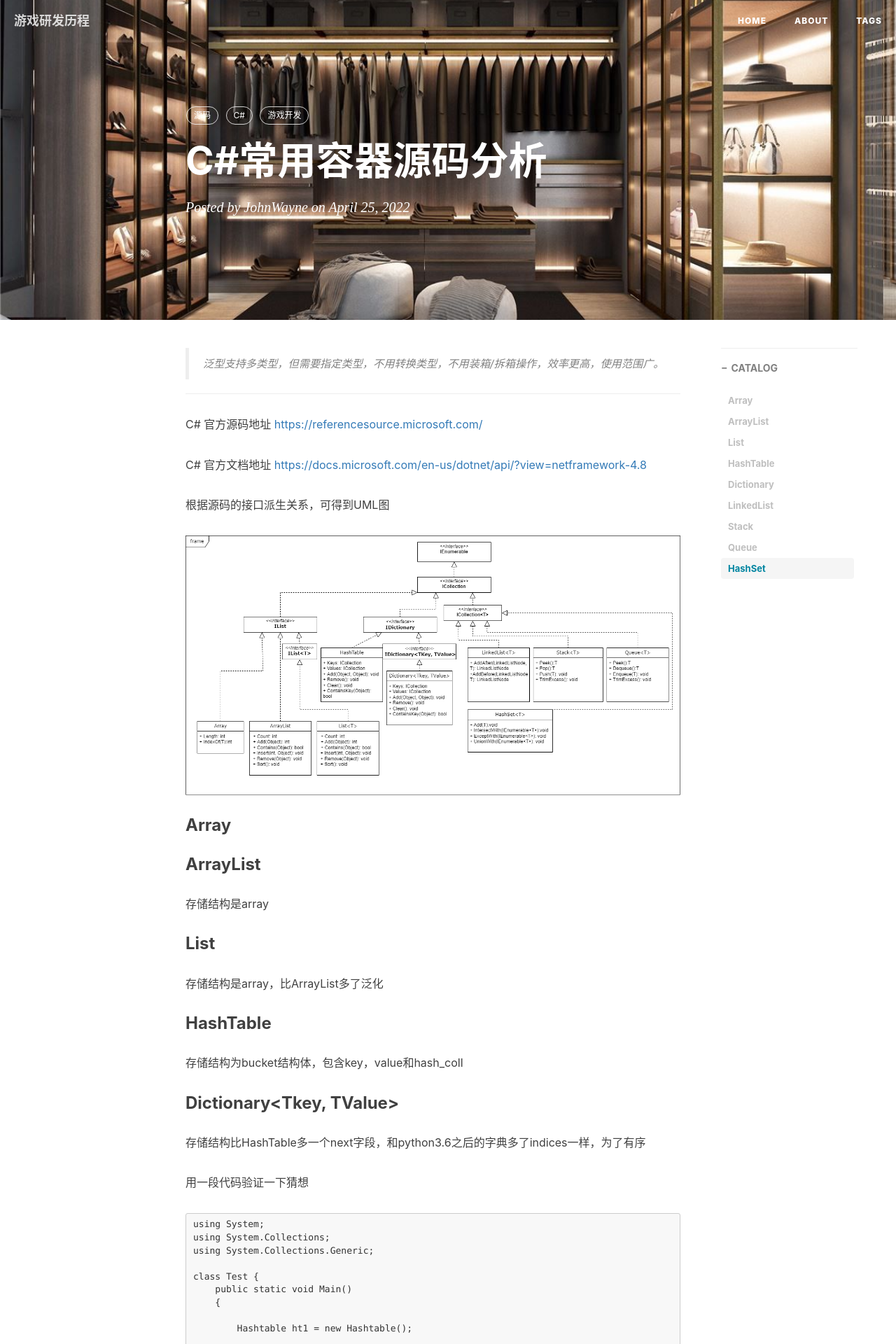
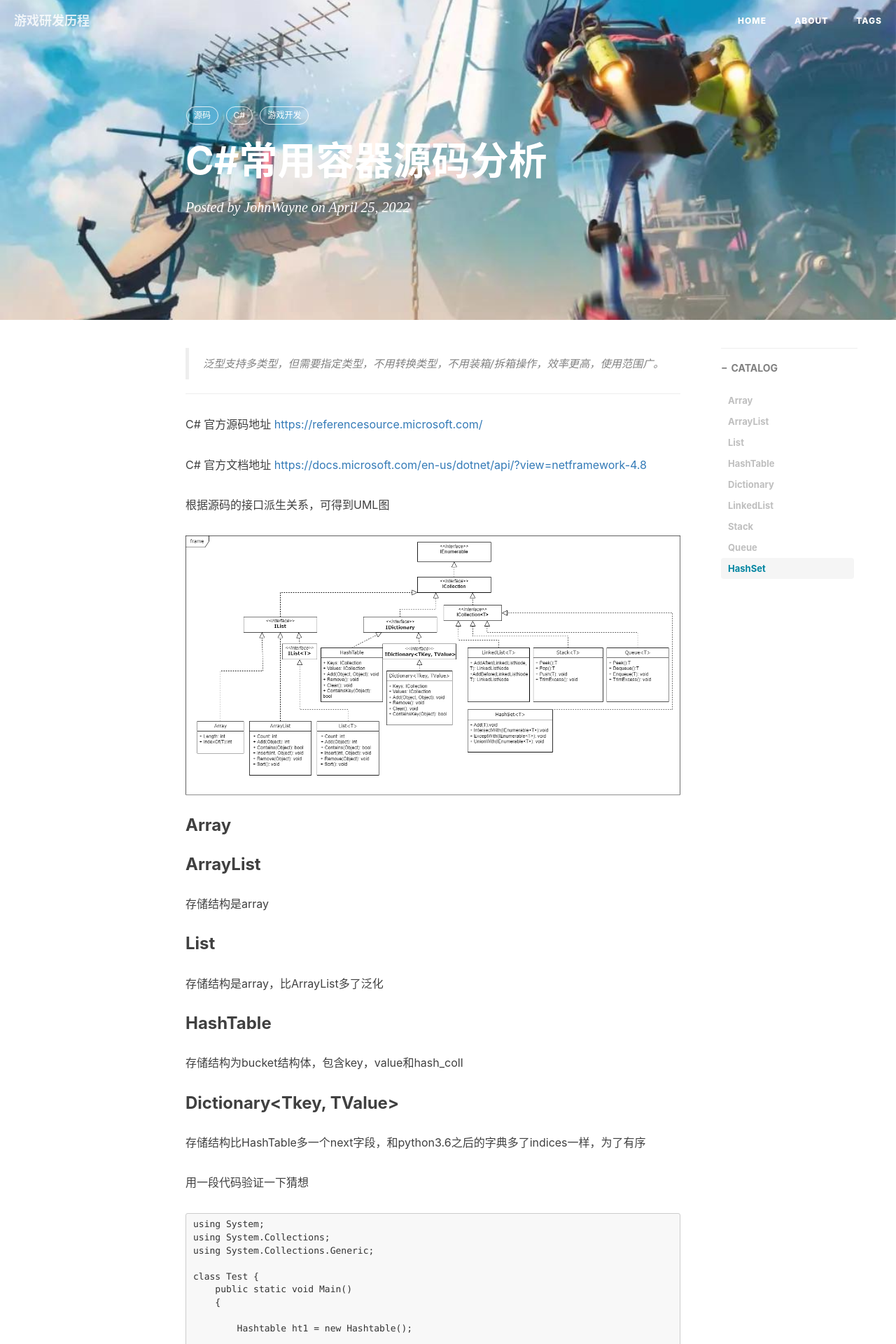
Before and after one commit to johnwayne1995/johnwayne1995.github.io, a Jekyll site: the page built from _posts/2022-04-25-C#常用容器源码分析.md, in a window 1280 px wide. Shown: the top 1920 px of the page at 70% size. Built offline with Jekyll 4.4.1, drawn with Linux system fonts in a browser that asks for light colours; nearby versions of some CDN libraries; comment, search, counter and statistics services are not loaded.

Commit message:
Update 2022-04-25-C#常用容器源码分析.md

````diff
--- a/_posts/2022-04-25-C#常用容器源码分析.md
+++ b/_posts/2022-04-25-C#常用容器源码分析.md
@@ -4,7 +4,7 @@
 subtitle:
 date:       2022-04-25
 author:     JohnWayne
-header-img: resources/2022-03-02-Python大规模导表内存优化方法/closet.jpg
+header-img: resources/Gigaya.jpg
 catalog: true
 tags:
     - 源码
@@ -41,7 +41,7 @@
 存储结构比HashTable多一个next字段，和python3.6之后的字典多了indices一样，为了有序
 
 用一段代码验证一下猜想
-```C#
+```CSharp
 using System;
 using System.Collections;
 using System.Collections.Generic;
````
